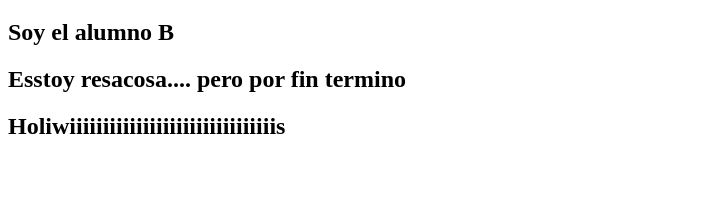
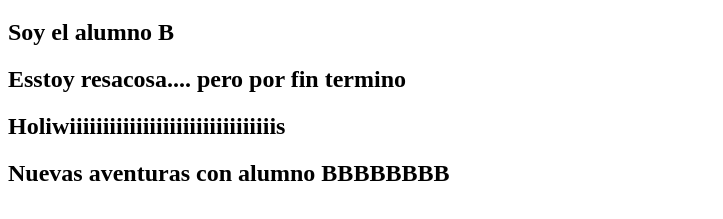
Before and after one commit to veeraG21/Silksong, a plain HTML site: page index.html in a window 1280 px wide. Shown: the part 61-280 px from the top of the page, without its empty margins (0-723 px from the left). Drawn offline with Linux system fonts and the light colour scheme.

Commit message:
commit de A con aventurasSSSS

```diff
--- a/index.html
+++ b/index.html
@@ -10,5 +10,5 @@
 	<h2>Soy el alumno B</h2>
 	<h2>Esstoy resacosa.... pero por fin termino</h2>
 	<h2>Holiwiiiiiiiiiiiiiiiiiiiiiiiiiiiiiiis</h2>
-
+	<h2>Nuevas aventuras con alumno BBBBBBBB</h2>
 </html>
```
